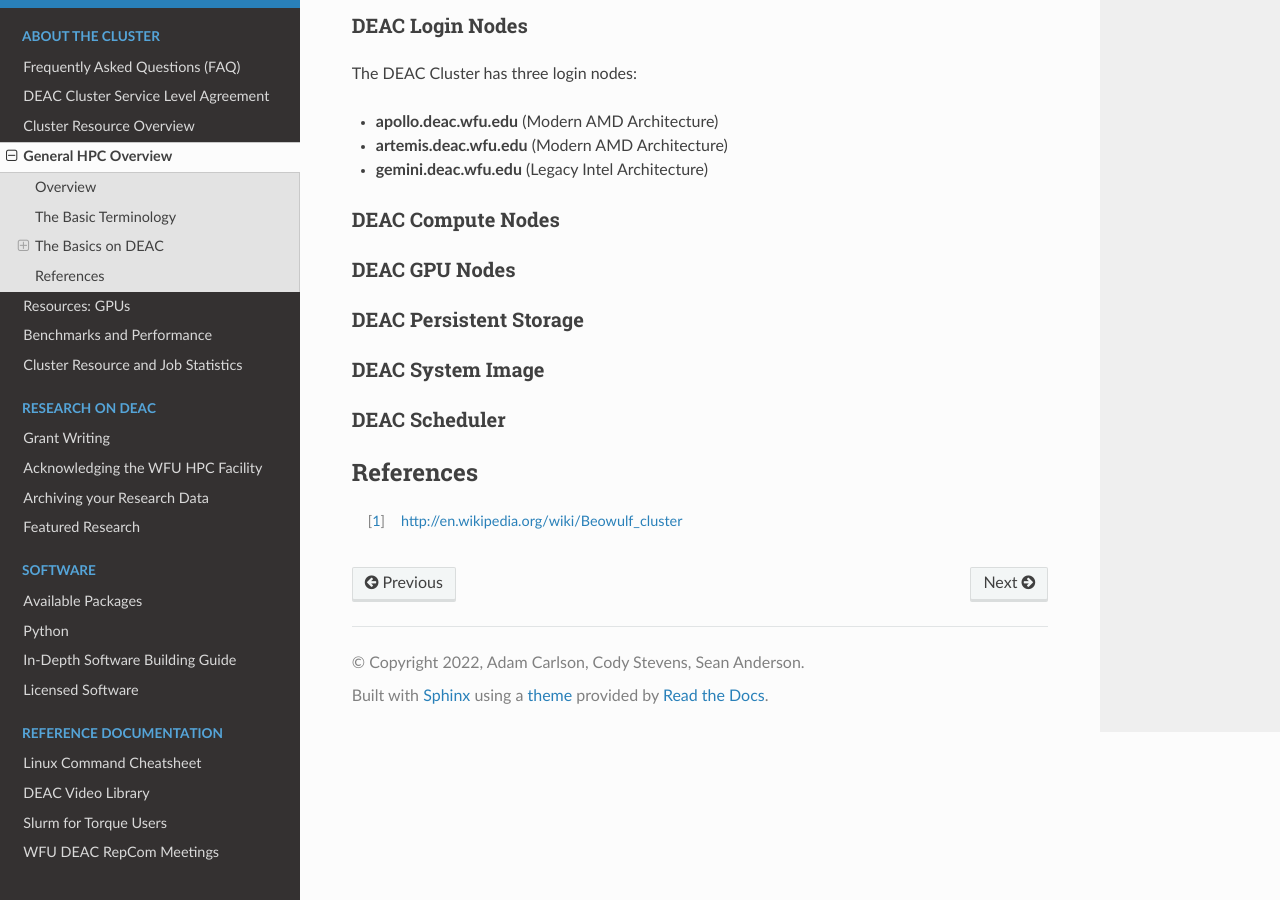
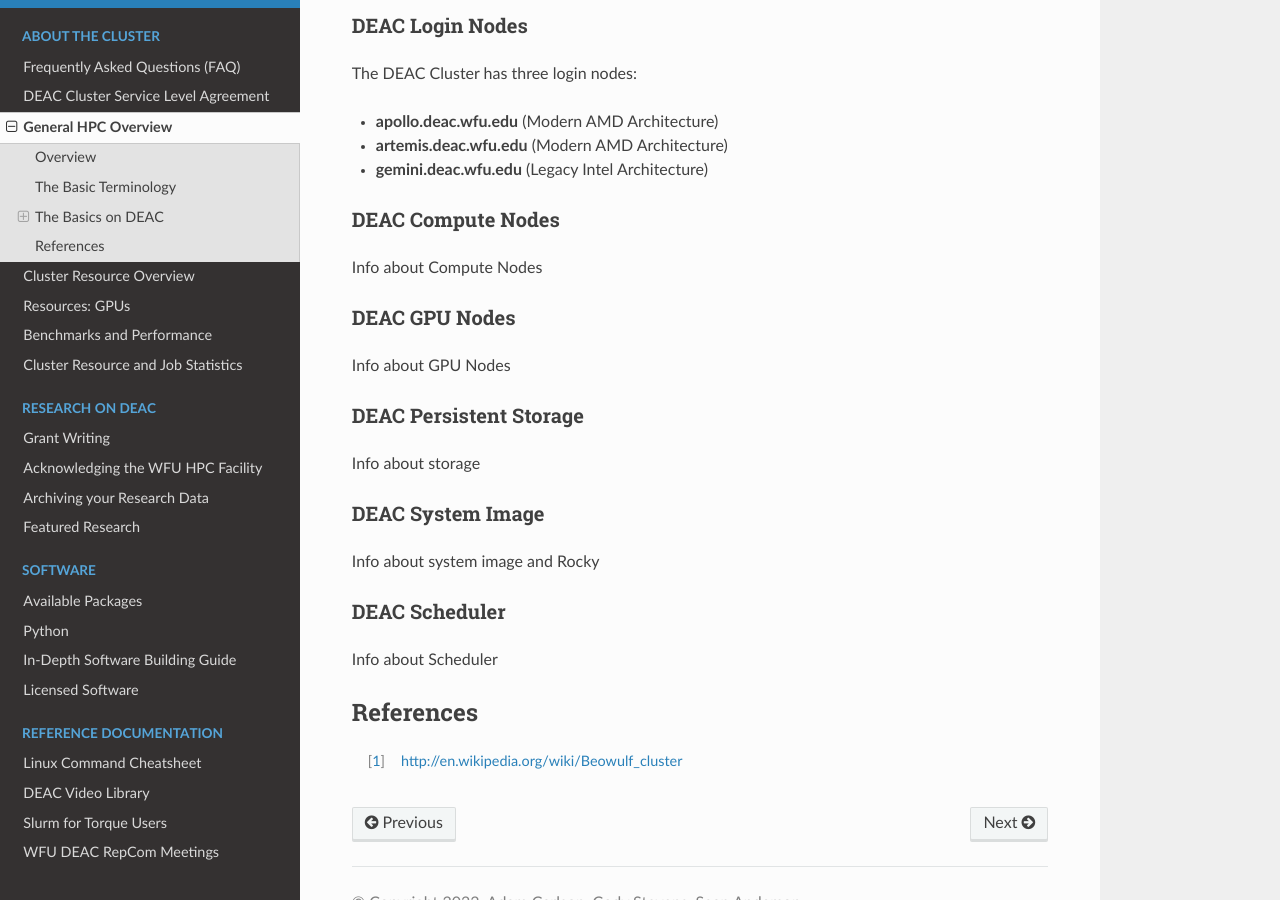
Before and after one commit to WFU-HPC/deac-docs, a Sphinx documentation site: the page built from source/cluster-general_overview.rst, in a window 1280 px wide and 900 px high, scrolled down 2157 px. Built offline with Sphinx 7.4.7 and the Read the Docs theme 2.0.0, drawn with Linux system fonts in a browser that asks for light colours.

Commit message:
Updating wiki

```diff
--- a/source/cluster-general_overview.rst
+++ b/source/cluster-general_overview.rst
@@ -67,18 +67,23 @@ The DEAC Cluster has three login nodes:
 
 DEAC Compute Nodes
 ------------------
+Info about Compute Nodes
 
 DEAC GPU Nodes
 --------------
+Info about GPU Nodes
 
 DEAC Persistent Storage
 -----------------------
+Info about storage
 
 DEAC System Image
 -----------------
+Info about system image and Rocky
 
 DEAC Scheduler
 --------------
+Info about Scheduler
 
 References
 ==========
--- a/source/index.rst
+++ b/source/index.rst
@@ -134,8 +134,8 @@ Table of Contents
 
    cluster-faq
    cluster-sla
+   cluster-general_overview
    cluster-hardware
-   cluster-general_overview
    cluster-gpu_resources
    cluster-performance
    cluster-stats
```
Also changed, not shown: old/source/research-starting_new.rst (renamed from source/research-starting_new.rst).
